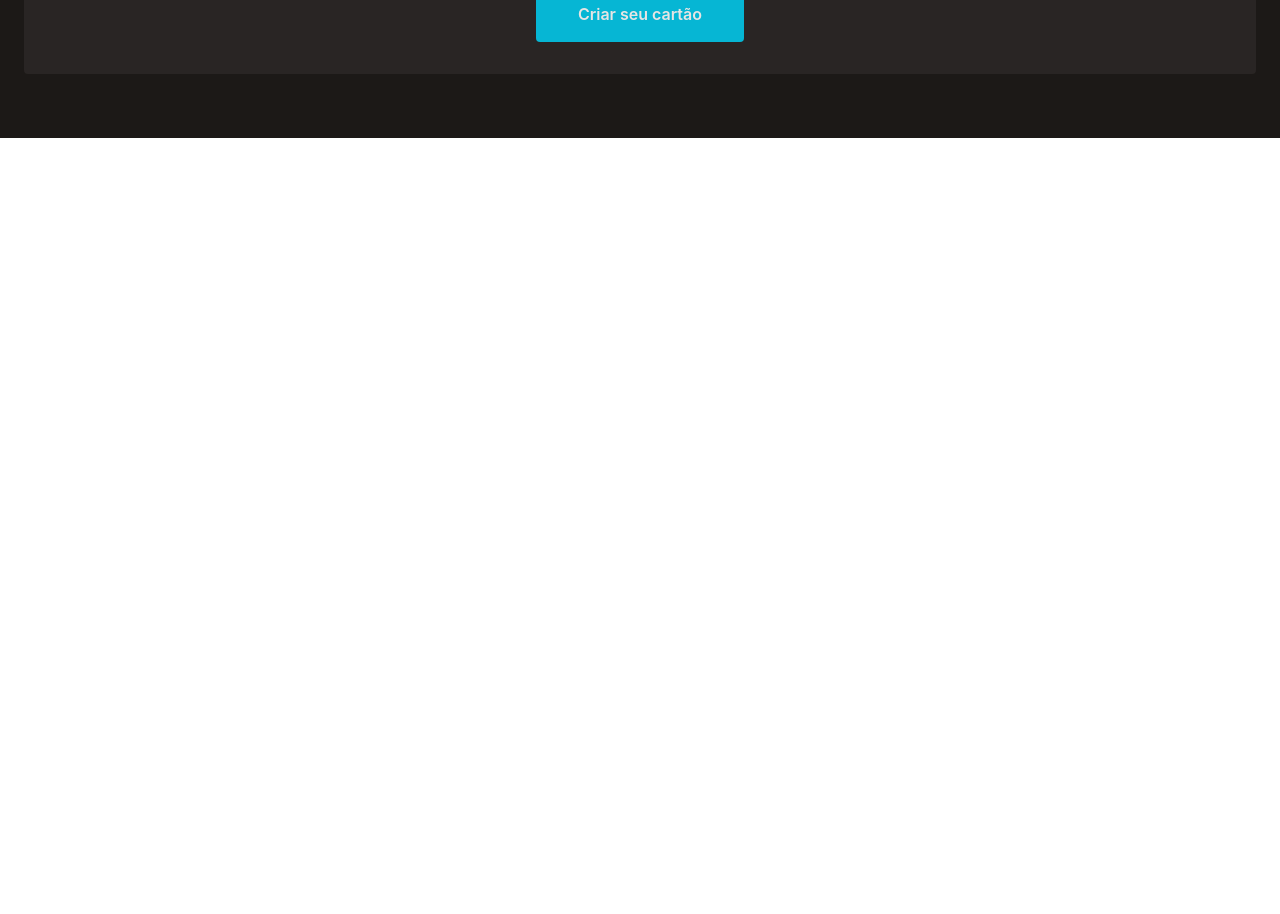
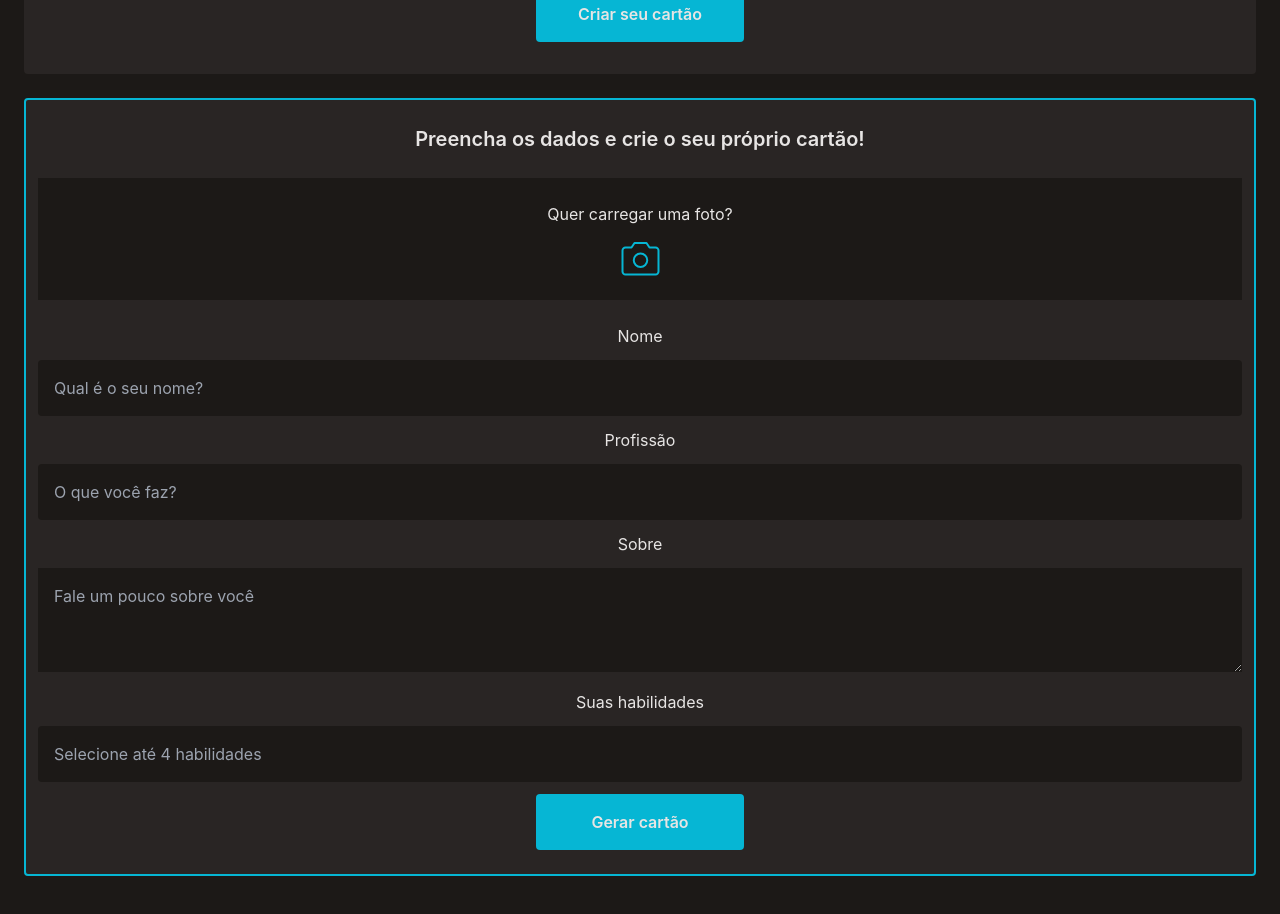
Before and after one commit to vieira-a/personal-card, a React (Vite) app: page / in a window 1280 px wide. Shown: the part 820-1734 px from the top of the page. Before the commit the page ends 958 px from the top, so only its background shows below. Built offline with nearby package versions, Linux system fonts and the light colour scheme.

Commit message:
feat: input data components

```diff
--- a/src/App.tsx
+++ b/src/App.tsx
@@ -6,6 +6,8 @@ import Separator from './components/Separator';
 import Skills from './components/Skills';
 import Contact from './components/Contact';
 import ButtonCardCreate from './components/ButtonCardCreate';
+import Input from './components/Input';
+import PhotoIcon from './components/icons/PhotoIcon';
 
 export default function App() {
   const myName = "Anderson Vieira";
@@ -28,11 +30,46 @@ export default function App() {
         <Separator/>
         <div className='text-center py-8'>
           <ButtonCardCreate>
-            <Text className='text-stone-200 font-semibold text-md'>Criar seu cartão</Text>
+            <Text className='font-semibold text-md'>Criar seu cartão</Text>
           </ButtonCardCreate>
         </div>
+      </main>
+      <section className='mx-6 px-3 py-6 rounded bg-stone-800 border-2 border-cyan-500'>
+        <header className='text-center'>
+          <Text className='text-lg font-semibold'>Preencha os dados e crie o seu próprio cartão!</Text>
+        </header>
+          <form className='text-center'>
+            <label className='flex flex-col gap-4 py-6 my-6 items-center cursor-pointer bg-stone-900' htmlFor="photo" >
+              <Text>Quer carregar uma foto?</Text>
+              <i><PhotoIcon/></i>
+              <input type='file' name='photo' id='photo'/>
+            </label>
 
-      </main>
+            <label htmlFor="name">
+              <Text>Nome</Text>
+            </label>
+            <Input type='text' name='name' id='name' placeholder='Qual é o seu nome?'>
+            </Input>
+
+            <label htmlFor="occupation">
+              <Text>Profissão</Text>
+            </label>
+            <Input type='text' name='occupation' id='occupation' placeholder='O que você faz?'></Input>
+
+            <label htmlFor="about">
+              <Text>Sobre</Text>
+            </label>
+            <textarea className='bg-stone-900 pl-4 py-4 my-3 w-full' rows={3} cols={42} placeholder='Fale um pouco sobre você'></textarea>
+
+            <label htmlFor="skills">
+              <Text>Suas habilidades</Text>
+            </label>
+            <Input type='text' name='skills' id='skills' placeholder='Selecione até 4 habilidades'></Input>
+            <ButtonCardCreate>
+            <Text className='font-semibold text-md'>Gerar cartão</Text>
+            </ButtonCardCreate>
+          </form>
+      </section>
     </div>
   )
 }
--- /dev/null
+++ b/src/components/Input.tsx
@@ -0,0 +1,20 @@
+export interface InputProps {
+  type?: string;
+  name?: string;
+  id?: string;
+  placeholder?: string;
+  children?: React.ReactNode;
+}
+
+export default function Input ( {type, name, id, placeholder, children}: InputProps) {
+  return (
+    <>
+    <input className='bg-stone-900 text-stone-200 pl-4 py-4 w-full my-3 rounded hover:border-cyan-500'
+    type={type}
+    name={name}
+    id={id}
+    placeholder={placeholder}/>
+    {children}
+    </>
+  )
+}
--- /dev/null
+++ b/src/components/icons/PhotoIcon.tsx
@@ -0,0 +1,8 @@
+export default function PhotoIcon () {
+  const photo = 'camera'
+
+  return (
+    <img className="mx-auto" src={`${photo}.svg`} alt="Camera icon" />
+  )
+
+}
--- a/src/styles/global.css
+++ b/src/styles/global.css
@@ -1,3 +1,11 @@
 @tailwind base;
 @tailwind components;
 @tailwind utilities;
+
+body {
+color: #E7E5E4;
+}
+
+#photo {
+display: none;
+}
```
Also changed, not shown: public/camera.svg (added), 1 other file (tests, documents, lock files or other folders).
